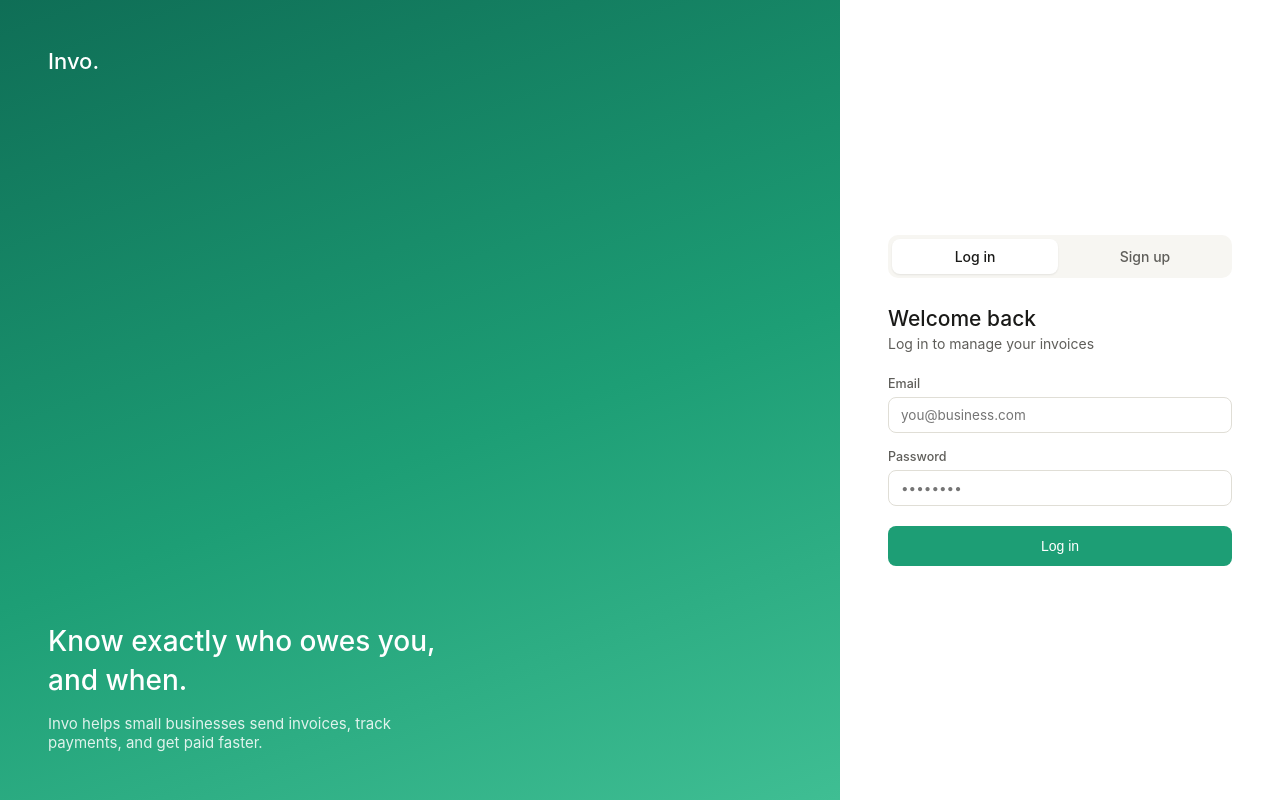
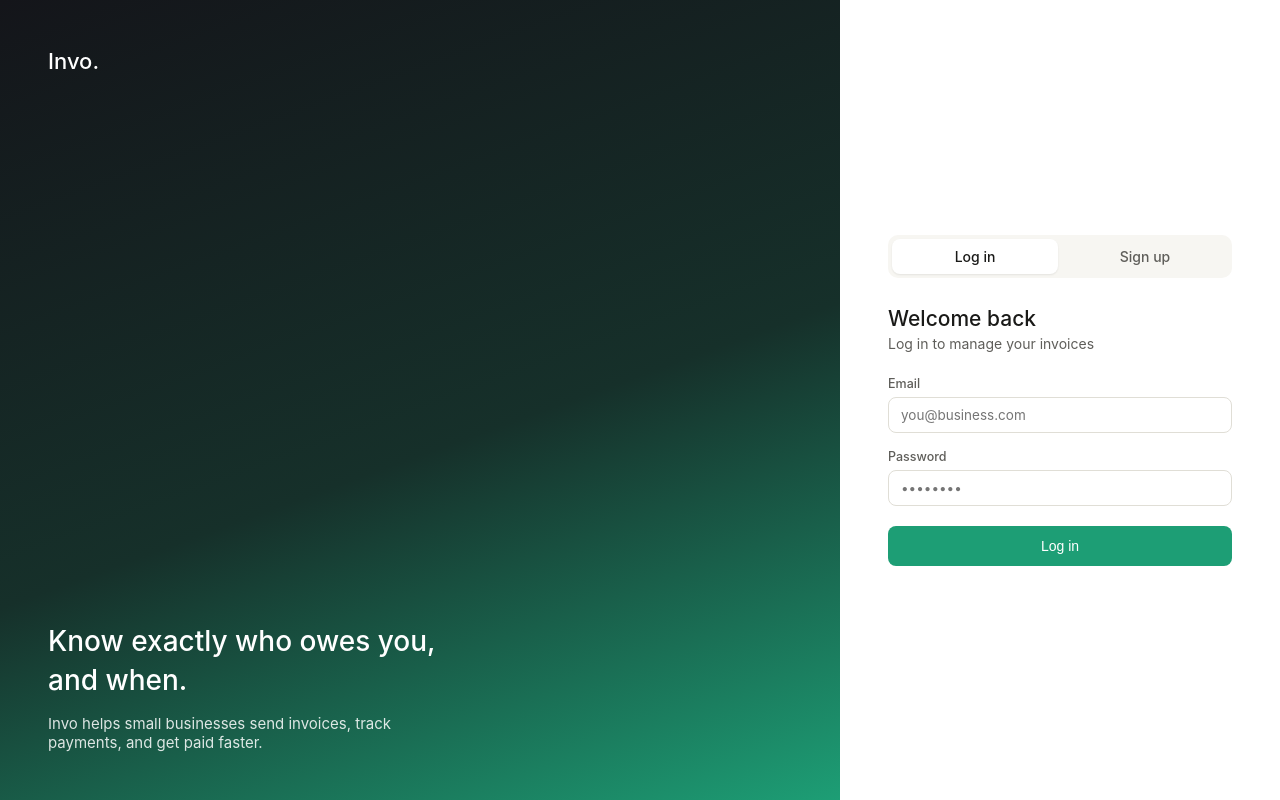
Before and after one commit to Micah-Jonathan/INVO-FRONTEND, a React (Vite) app: page /login in a window 1280 px wide. Built offline with nearby package versions, Linux system fonts and the light colour scheme; no server answers.

Commit message:
Add multi-business support and dark mode

```diff
--- a/src/pages/LoginPage.css
+++ b/src/pages/LoginPage.css
@@ -12,7 +12,7 @@
 
 .auth-visual {
   flex: 1;
-  background: linear-gradient(160deg, #0F6E56 0%, #1D9E75 55%, #3FBE93 100%);
+  background: linear-gradient(160deg, #14151A 0%, #16302A 55%, #1D9E75 100%);
   padding: 48px;
   display: flex;
   flex-direction: column;
```
